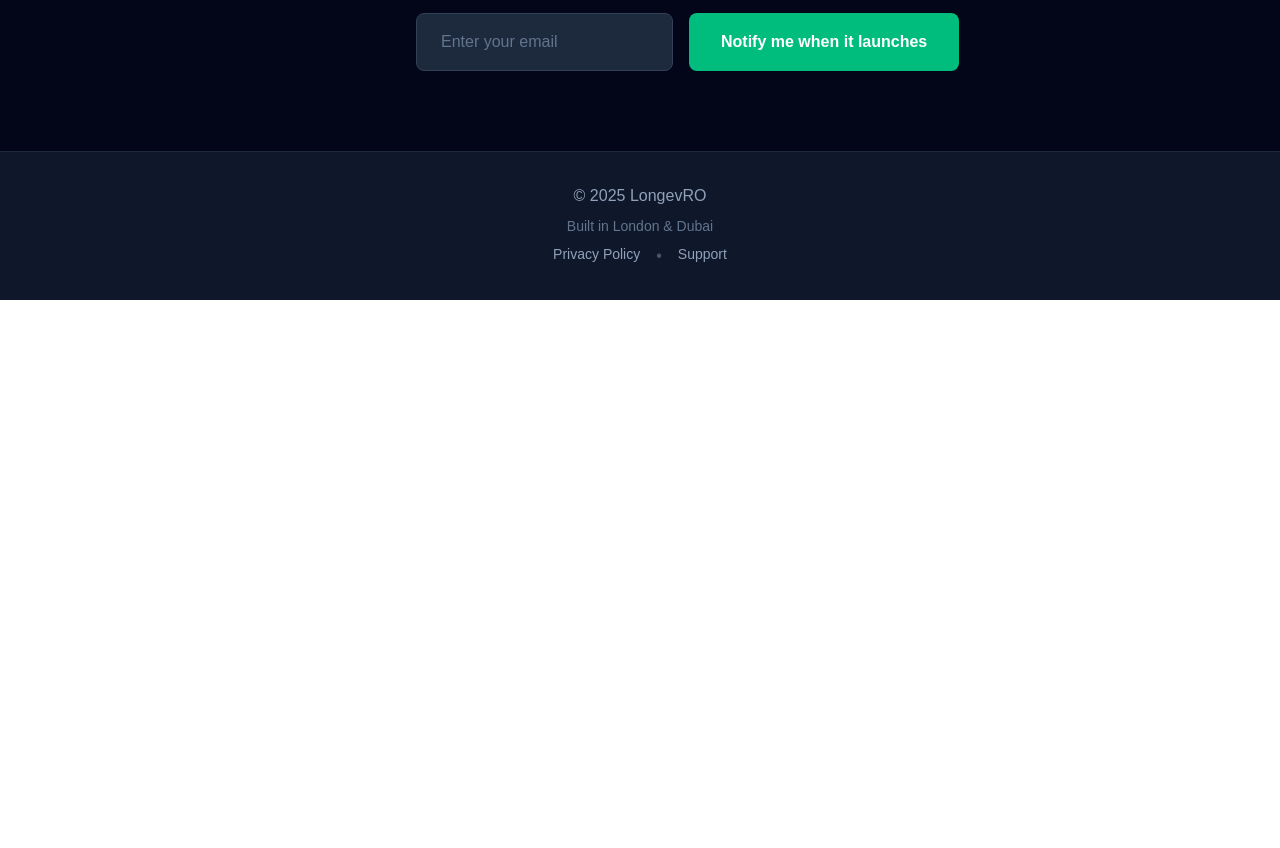
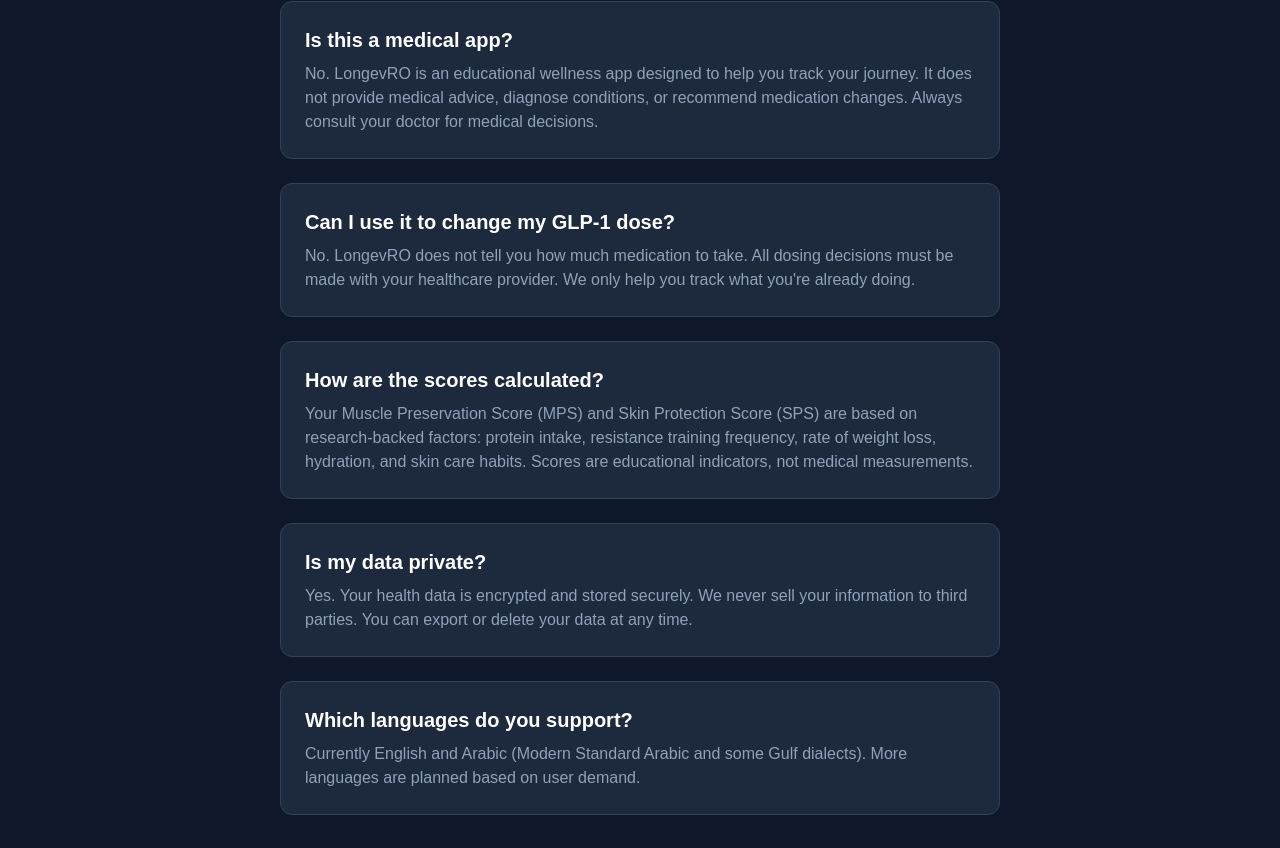
Before and after one commit to Rylik1/longevro-landing, a Next.js app: page / in a window 1280 px wide. Shown: the part 2412-3260 px from the top of the page. Before the commit the page ends 2712 px from the top, so only its background shows below. Built offline with nearby package versions, Linux system fonts and the light colour scheme.

Commit message:
Support page: contact form only, FAQ stays on homepage

```diff
--- a/src/app/page.tsx
+++ b/src/app/page.tsx
@@ -40,9 +40,9 @@
               <a href="#how-it-works" className="text-slate-300 hover:text-emerald-400 transition-colors">
                 How it works
               </a>
-              <Link href="/support" className="text-slate-300 hover:text-emerald-400 transition-colors">
+              <a href="#faq" className="text-slate-300 hover:text-emerald-400 transition-colors">
                 FAQ
-              </Link>
+              </a>
               <Link href="/support" className="text-slate-300 hover:text-emerald-400 transition-colors">
                 Support
               </Link>
@@ -228,6 +228,64 @@
           </div>
         </section>
 
+        {/* FAQ Section */}
+        <section id="faq" className="py-20 bg-slate-900">
+          <div className="container mx-auto px-6 max-w-3xl">
+            <div className="text-center mb-16">
+              <h2 className="text-3xl md:text-4xl font-bold text-white mb-4">Frequently Asked Questions</h2>
+            </div>
+
+            <div className="space-y-6">
+              {/* FAQ 1 */}
+              <div className="bg-slate-800 rounded-xl p-6 border border-slate-700">
+                <h3 className="text-xl font-semibold text-white mb-2">Is this a medical app?</h3>
+                <p className="text-slate-400">
+                  No. LongevRO is an educational wellness app designed to help you track your journey.
+                  It does not provide medical advice, diagnose conditions, or recommend medication changes.
+                  Always consult your doctor for medical decisions.
+                </p>
+              </div>
+
+              {/* FAQ 2 */}
+              <div className="bg-slate-800 rounded-xl p-6 border border-slate-700">
+                <h3 className="text-xl font-semibold text-white mb-2">Can I use it to change my GLP-1 dose?</h3>
+                <p className="text-slate-400">
+                  No. LongevRO does not tell you how much medication to take. All dosing decisions must be made with your healthcare provider.
+                  We only help you track what you're already doing.
+                </p>
+              </div>
+
+              {/* FAQ 3 */}
+              <div className="bg-slate-800 rounded-xl p-6 border border-slate-700">
+                <h3 className="text-xl font-semibold text-white mb-2">How are the scores calculated?</h3>
+                <p className="text-slate-400">
+                  Your Muscle Preservation Score (MPS) and Skin Protection Score (SPS) are based on research-backed factors:
+                  protein intake, resistance training frequency, rate of weight loss, hydration, and skin care habits.
+                  Scores are educational indicators, not medical measurements.
+                </p>
+              </div>
+
+              {/* FAQ 4 */}
+              <div className="bg-slate-800 rounded-xl p-6 border border-slate-700">
+                <h3 className="text-xl font-semibold text-white mb-2">Is my data private?</h3>
+                <p className="text-slate-400">
+                  Yes. Your health data is encrypted and stored securely. We never sell your information to third parties.
+                  You can export or delete your data at any time.
+                </p>
+              </div>
+
+              {/* FAQ 5 */}
+              <div className="bg-slate-800 rounded-xl p-6 border border-slate-700">
+                <h3 className="text-xl font-semibold text-white mb-2">Which languages do you support?</h3>
+                <p className="text-slate-400">
+                  Currently English and Arabic (Modern Standard Arabic and some Gulf dialects).
+                  More languages are planned based on user demand.
+                </p>
+              </div>
+            </div>
+          </div>
+        </section>
+
         {/* CTA / Email Capture Section */}
         <section id="get-the-app" className="py-20 bg-slate-950">
           <div className="container mx-auto px-6 max-w-2xl text-center">
--- a/src/app/support/page.tsx
+++ b/src/app/support/page.tsx
@@ -3,39 +3,6 @@
 import Link from "next/link";
 import Image from "next/image";
 import { useState } from "react";
-
-interface FAQItemProps {
-  question: string;
-  answer: string;
-}
-
-function FAQItem({ question, answer }: FAQItemProps) {
-  const [isOpen, setIsOpen] = useState(false);
-
-  return (
-    <div className="bg-slate-800 rounded-xl border border-slate-700 overflow-hidden">
-      <button
-        onClick={() => setIsOpen(!isOpen)}
-        className="w-full px-6 py-4 text-left flex justify-between items-center hover:bg-slate-750 transition-colors"
-      >
-        <span className="text-white font-semibold">{question}</span>
-        <svg
-          className={`w-5 h-5 text-emerald-400 transition-transform flex-shrink-0 ml-4 ${isOpen ? 'rotate-180' : ''}`}
-          fill="none"
-          viewBox="0 0 24 24"
-          stroke="currentColor"
-        >
-          <path strokeLinecap="round" strokeLinejoin="round" strokeWidth={2} d="M19 9l-7 7-7-7" />
-        </svg>
-      </button>
-      {isOpen && (
-        <div className="px-6 pb-4">
-          <p className="text-slate-300">{answer}</p>
-        </div>
-      )}
-    </div>
-  );
-}
 
 function ContactForm() {
   const [submitted, setSubmitted] = useState(false);
@@ -147,41 +114,6 @@
   );
 }
 
-const faqs = [
-  {
-    question: "What is LongevRO?",
-    answer: "LongevRO is a bilingual (English/Arabic) wellness companion app designed to help people on GLP-1 medications like Ozempic, Wegovy, or Mounjaro track their journey. It focuses on muscle preservation and skin health during weight loss through protein tracking, exercise logging, and personalized AI coaching."
-  },
-  {
-    question: "Is LongevRO a medical app?",
-    answer: "No. LongevRO is an educational wellness app designed to help you track your journey. It does not provide medical advice, diagnose conditions, or recommend medication changes. Always consult your doctor for medical decisions."
-  },
-  {
-    question: "Does the app tell me how much medication to take?",
-    answer: "No. LongevRO does not provide dosing recommendations. All medication decisions must be made with your healthcare provider."
-  },
-  {
-    question: "What do the scores mean?",
-    answer: "The Muscle Preservation Score (MPS) and Skin Protection Score (SPS) are calculated from research-backed factors: protein intake, resistance training frequency, rate of weight loss, hydration, and skin care habits. They are educational indicators to help you track consistency, not medical measurements or diagnoses."
-  },
-  {
-    question: "Where does the health information come from?",
-    answer: "All educational content in LongevRO is based on peer-reviewed research from medical journals. You can view the specific sources cited at the bottom of AI coach messages."
-  },
-  {
-    question: "Is my data safe?",
-    answer: "Yes. Your data is stored securely and never sold to third parties. You can delete your account and all associated data at any time from the app settings."
-  },
-  {
-    question: "What languages does the app support?",
-    answer: "LongevRO fully supports English and Arabic, including right-to-left (RTL) text for Arabic users."
-  },
-  {
-    question: "How do I delete my account?",
-    answer: "You can delete your account and all associated data from the Settings screen in the app. Alternatively, contact us using the form below and we'll process your request within 48 hours."
-  }
-];
-
 export default function SupportPage() {
   return (
     <div className="min-h-screen bg-slate-950">
@@ -216,30 +148,12 @@
             How Can We Help?
           </h1>
           <p className="text-slate-400 text-lg">
-            Find answers to common questions or reach out to our team.
+            Send us a message and we'll respond within 48 hours.
           </p>
         </div>
 
-        {/* FAQ Section */}
-        <section className="mb-20">
-          <div className="max-w-3xl mx-auto space-y-4">
-            {faqs.map((faq, index) => (
-              <FAQItem key={index} question={faq.question} answer={faq.answer} />
-            ))}
-          </div>
-        </section>
-
         {/* Contact Form Section */}
         <section className="max-w-2xl mx-auto">
-          <div className="text-center mb-8">
-            <h2 className="text-3xl md:text-4xl font-bold text-white mb-4">
-              Still Need Help?
-            </h2>
-            <p className="text-slate-400 text-lg">
-              Send us a message and we'll get back to you within 48 hours.
-            </p>
-          </div>
-
           <div className="bg-slate-800 rounded-xl p-8 border border-slate-700">
             <ContactForm />
           </div>
```
